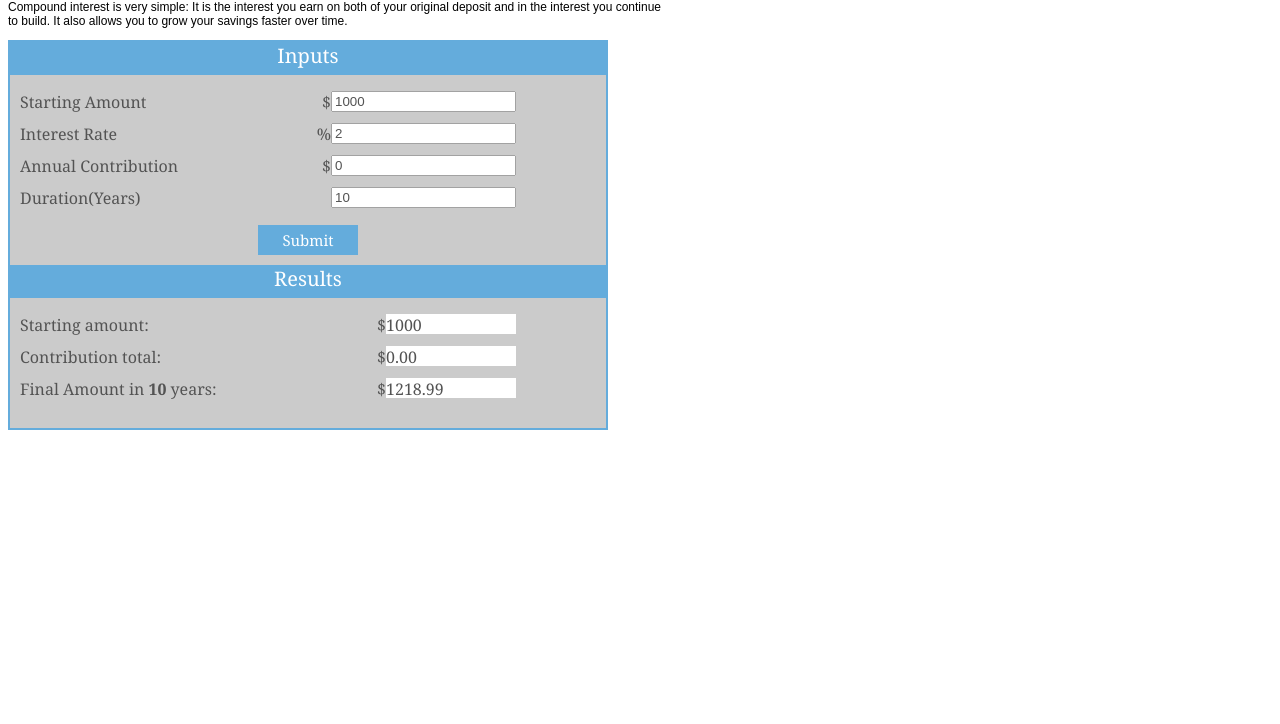
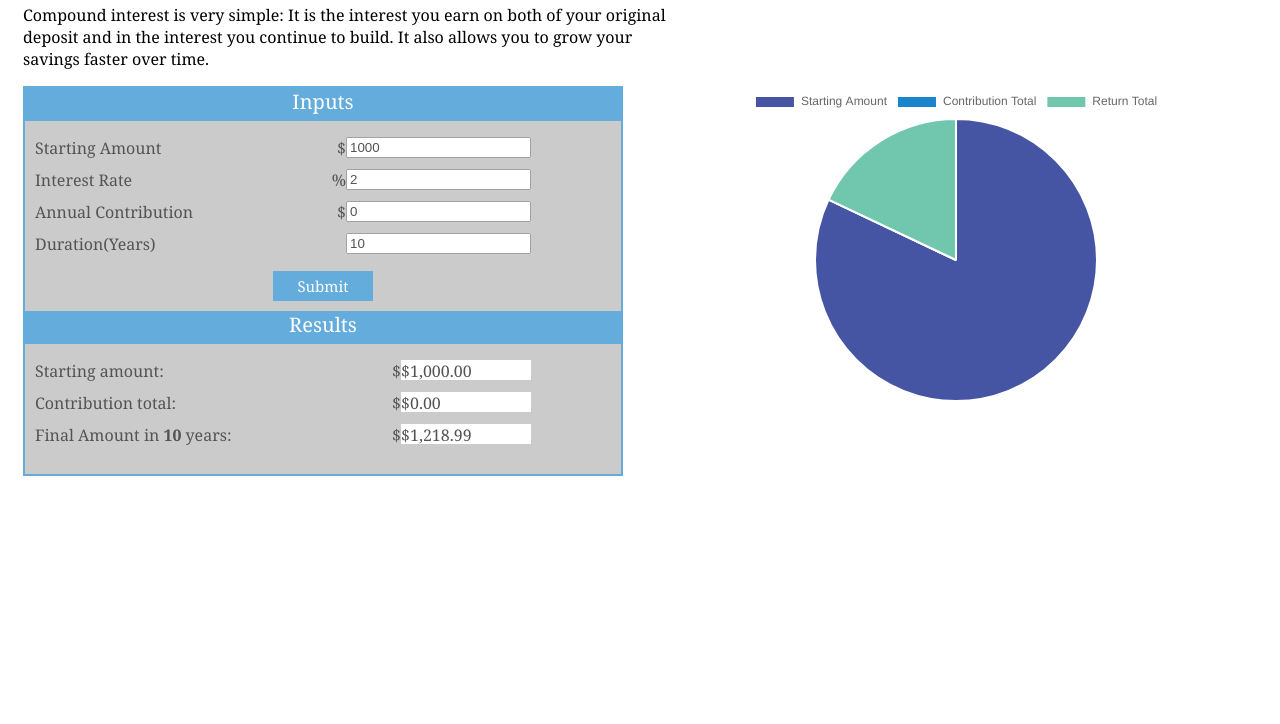
Before and after one commit to KilahMcCline/compound-interest-calculator-final, a plain HTML site: page index.html in a window 1280 px wide. Shown: the part 76-800 px from the top of the page. Drawn offline with nearby package versions, Linux system fonts and the light colour scheme.

Commit message:
Final Calculator Updates

```diff
--- a/calculator.css
+++ b/calculator.css
@@ -28,12 +28,14 @@ form {
 	background-color: #B2B2B2;
 	opacity: 67%;
 	border: 2px solid #1984CC;
+	margin-left: 15px;
 
 }
 h1{
 	font-family: georgia;
 	color:#1984CC;
 	margin-bottom: 10px;
+	margin-left: 15px;
 
 
 }
@@ -50,10 +52,11 @@ h2 {
 }
 
 h3 {
-	font-size: 12px;
-	font-family: arial;
+	font-size: 16px;
+	font-family: georgia;
 	font-weight:lighter;
 	width:658px;
+	margin-left: 15px;
 
 }
 p {
@@ -149,3 +152,18 @@ width:130px;
 height:20px;
 font-weight: normal;
 }
+
+.pie-chart{
+
+
+
+}
+form {
+	float: left;
+}
+.results {
+	float: right:
+}
+.calculator-wrapper{
+	/* display:flex; */
+}
--- a/calculator.js
+++ b/calculator.js
@@ -1,4 +1,7 @@
-// Input Elements
+/*******************************************************************************
+Elements
+*******************************************************************************/
+
 const amountEl = document.getElementsByName('amount');
 const contributionEl = document.getElementsByName('contribution');
 const durationEl = document.getElementsByName('duration');
@@ -8,20 +11,126 @@ const interestEl = document.getElementsByName('interest');
 const startingVal = document.querySelectorAll('.starting-val');
 const contributionVal = document.querySelectorAll('.contribution-val');
 const durationVal = document.querySelectorAll('.duration-val');
+const returnVal = document.querySelectorAll('.return-val');
 const finalVal = document.querySelectorAll('.final-val');
 
-// Format Value
-const formatValue = (value) => parseFloat(Math.round(value * 100) / 100).toFixed(2);
 
-// Display Results
-const displayResults = (amount, duration, totalContribution, totalReturn, finalBalance) => {
-	startingVal[0].innerHTML = '$' + amount;
-	contributionVal[0].innerHTML = '$' + totalContribution;
-	durationVal[0].innerHTML = duration;
-	finalVal[0].innerHTML = '$' + finalBalance;
+/*******************************************************************************
+Format Value
+*******************************************************************************/
+
+const formatValue = (value, type) => {
+	var formatted = parseFloat(Math.round(value * 100) / 100).toFixed(2);
+
+	switch (type) {
+		case '$':
+			var x = formatted.split('.'),
+				x1 = x[0],
+				x2 = x.length > 1 ? '.' + x[1] : '',
+				rgx = /(\d+)(\d{3})/;
+
+			// Add comma
+			while (rgx.test(x1)) { x1 = x1.replace(rgx, '$1' + ',' + '$2') }
+			return '$' + x1 + x2;
+			break;
+		case '%':
+			return formatted + '%';
+			break;
+		default:
+			return formatted
+			break;
+	}
 }
 
-// Calculate
+
+/*******************************************************************************
+Display Results
+*******************************************************************************/
+
+const displayResults = (amount, duration, totalContribution, totalReturn, finalBalance) => {
+	startingVal[0].innerHTML = amount;
+	contributionVal[0].innerHTML = totalContribution;
+	durationVal[0].innerHTML = duration;
+	// returnVal[0].innerHTML = totalReturn;
+	finalVal[0].innerHTML = finalBalance;
+}
+
+
+/*******************************************************************************
+Get Ratio
+*******************************************************************************/
+
+const getRatio = (value, max) => {
+	return 100 * (value/max);
+}
+
+
+/*******************************************************************************
+Pie Chart
+*******************************************************************************/
+
+var pieCanvas = document.getElementById('piechart').getContext('2d');
+var pieChart = new Chart(pieCanvas, {
+	// The type of chart we want to create
+	type: 'pie',
+
+	// The data for our dataset
+	data : {
+		datasets: [{
+			data: [10, 20, 30],
+			backgroundColor: ['#4654A4','#1984CC','#70C7AD'],
+		}],
+
+		// These labels appear in the legend and in the tooltips when hovering different arcs
+		labels: [
+		'Starting Amount',
+		'Contribution Total',
+		'Return Total'
+		]
+	},
+
+	// Configuration options go here
+	options: {
+		labeles: {
+			fontSyle:'Georgia',
+			fontSize:30,
+		}
+
+
+
+	}
+
+
+});
+
+
+const updatePieChart = (amount, totalContribution, totalReturn) => {
+	pieChart.data.datasets[0].data = [+amount, +totalContribution, +totalReturn];
+	pieChart.update();
+}
+
+
+/*******************************************************************************
+Render Visuals
+*******************************************************************************/
+
+const renderVisuals = (amount, totalContribution, totalReturn, finalBalance) => {
+	const startingBar = document.querySelectorAll('.starting-bar');
+	const contributionBar = document.querySelectorAll('.contribution-bar');
+	const returnBar = document.querySelectorAll('.return-bar');
+	const finalBar = document.querySelectorAll('.final-bar');
+
+	// startingBar[0].style.width = getRatio(amount, finalBalance) + '%';
+	// contributionBar[0].style.width = getRatio(totalContribution, finalBalance) + '%';
+	// returnBar[0].style.width = getRatio(totalReturn, finalBalance) + '%';
+	// finalBar[0].style.width = getRatio(finalBalance, finalBalance) + '%';
+}
+
+
+/*******************************************************************************
+Calculate
+*******************************************************************************/
+
 const calculate = () => {
 	let amount = amountEl[0].value;
 	let contribution = contributionEl[0].value;
@@ -30,17 +139,23 @@ const calculate = () => {
 	let rate = interest/100;
 	let finalBalance;
 	let totalContribution;
-	let totalReturn; }
-
-
-
+	let totalReturn;
 
 	// const
-	finalBalance = amount * Math.pow(1 + rate, duration) + contribution * ( (Math.pow(1 + rate, duration) - 1) / rate );
-	totalContribution = contribution * duration;
-	totalReturn = finalBalance - amount - totalContribution;
+	if (rate) {
+		finalBalance = amount * Math.pow(1 + rate, duration) + contribution * ( (Math.pow(1 + rate, duration) - 1) / rate );
+		totalContribution = contribution * duration;
+		totalReturn = finalBalance - amount - totalContribution;
+	} else {
+		totalContribution = contribution * duration;
+		finalBalance = +amount + totalContribution;
+		totalReturn = finalBalance - amount - totalContribution;
+	}
 
-	displayResults(amount, duration, formatValue(totalContribution), formatValue(totalReturn), formatValue(finalBalance));
+	renderVisuals(amount, totalContribution, totalReturn, finalBalance);
+	displayResults(formatValue(amount, '$'), duration, formatValue(totalContribution, '$'), formatValue(totalReturn, '$'), formatValue(finalBalance, '$'));
+	updatePieChart(amount, totalContribution, totalReturn);
+}
 
-}
+// On Load
 calculate();
--- a/index.html
+++ b/index.html
@@ -18,6 +18,7 @@ your original deposit and in the interest you continue to build. It also allows
 you to grow your savings faster over time.</h3>
 
 
+<div class="calculator-wrapper">
 
 	<form>
 	<h2> Inputs </h2>
@@ -67,22 +68,13 @@ you to grow your savings faster over time.</h3>
 				</li>
 			</ul>
 		</form>
-<!-- <section class=results>
-<div class="result-data-group result-starting">
-	<span class="result-legend"></span>
-	<span class="result-label">Starting Amount</span>
-
+		<section class="results">
+			<div class="pie-chart">
+				<canvas id="piechart"></canvas>
 			</div>
-<div class="result-data-group result-contribution">
-	<span class="result-legend"></span>
-	<span class="result-label">Contribution Total</span>
+		</section>
 	</div>
-<div class="result-data-group result-total">
-	<span class="result-legend"></span>
-	<span class="result-label">Final Amount in 10 years <strong class="duration-val"></span>
-</div> -->
-
-</section>
+<script src="https://cdn.jsdelivr.net/npm/chart.js@2.8.0"></script>
 <script type="text/javascript" src="calculator.js"></script>
 </body>
 </html>
```
Also changed, not shown: 1 other file. Lines whose indentation alone changed are shown as unchanged.
